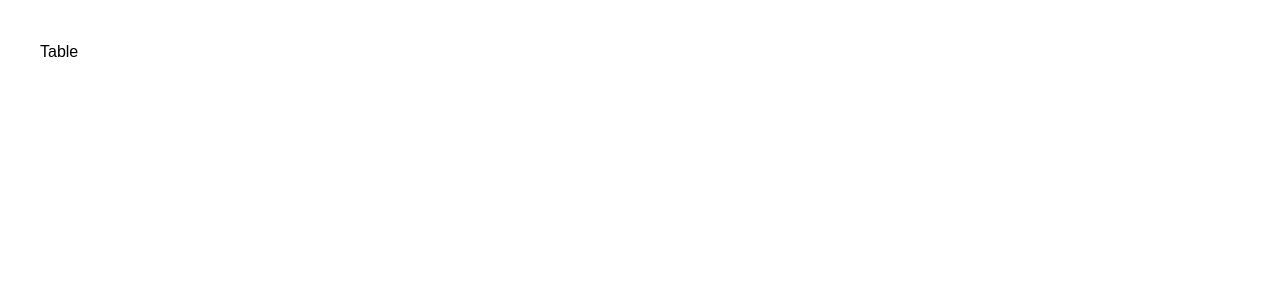
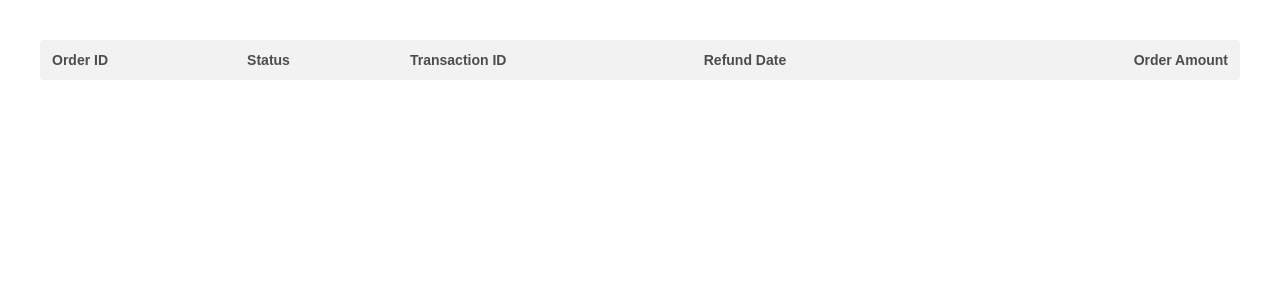
Before and after one commit to anoopraju31/dukaan-dashboard, a React (Vite) app: page / in a window 1280 px wide. Shown: the top 300 px of the page. Built offline with nearby package versions, Linux system fonts and the light colour scheme.

Commit message:
Table - table head styled

```diff
--- a/src/components/Table.tsx
+++ b/src/components/Table.tsx
@@ -1,7 +1,30 @@
 import { FC } from 'react'
 
 const Table: FC = () => {
-	return <div>Table</div>
+	return (
+		<table className='w-full text-sm text-black-30 font-medium'>
+			<thead className='text-left'>
+				<tr>
+					<th className='px-3 py-[10px] bg-black-95 whitespace-nowrap rounded-s'>
+						Order ID
+					</th>
+					<th className='px-3 py-[10px] bg-black-95 whitespace-nowrap'>
+						Status
+					</th>
+					<th className='px-3 py-[10px] bg-black-95 whitespace-nowrap'>
+						Transaction ID
+					</th>
+					<th className='px-3 py-[10px] bg-black-95 whitespace-nowrap'>
+						Refund Date
+					</th>
+					<th className='px-3 py-[10px] bg-black-95 whitespace-nowrap text-right rounded-e'>
+						Order Amount
+					</th>
+				</tr>
+			</thead>
+			<tbody></tbody>
+		</table>
+	)
 }
 
 export default Table
```
